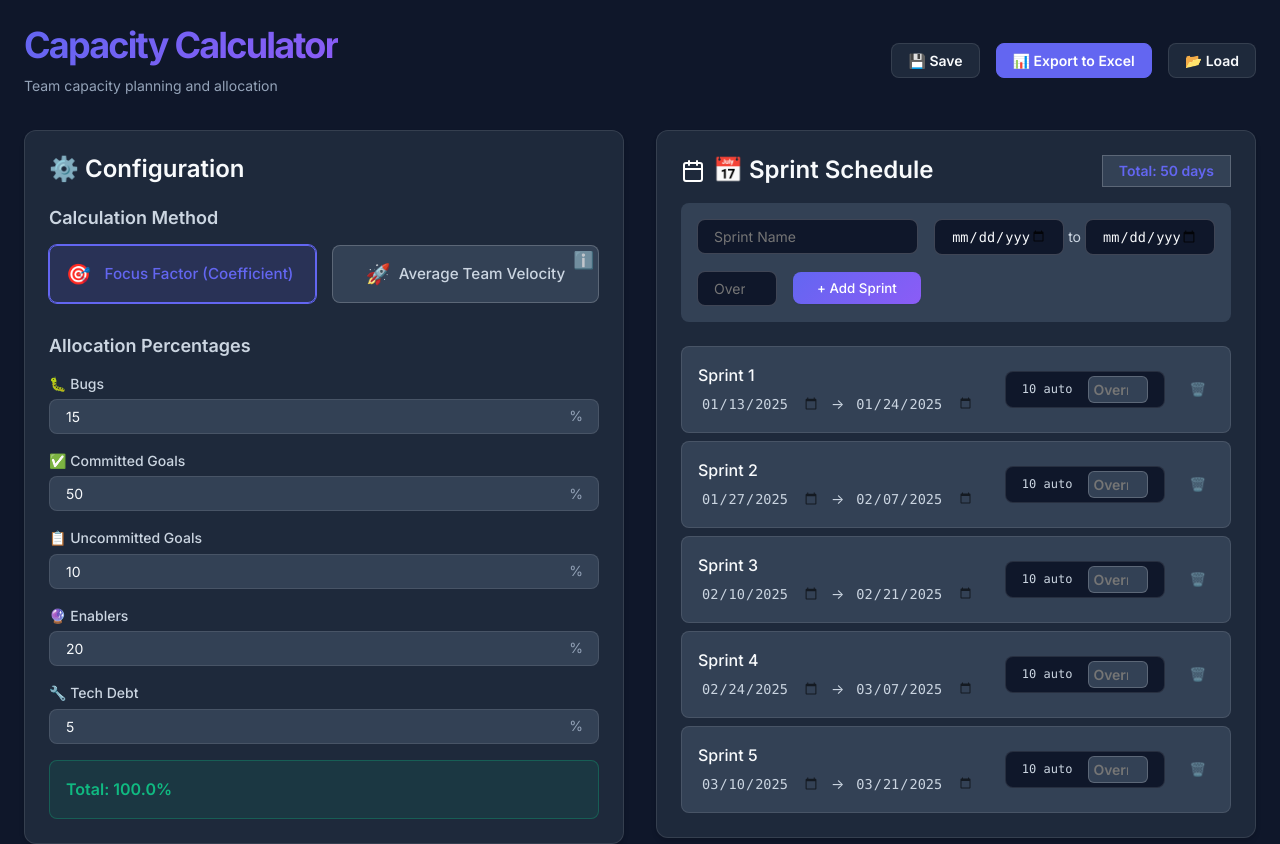
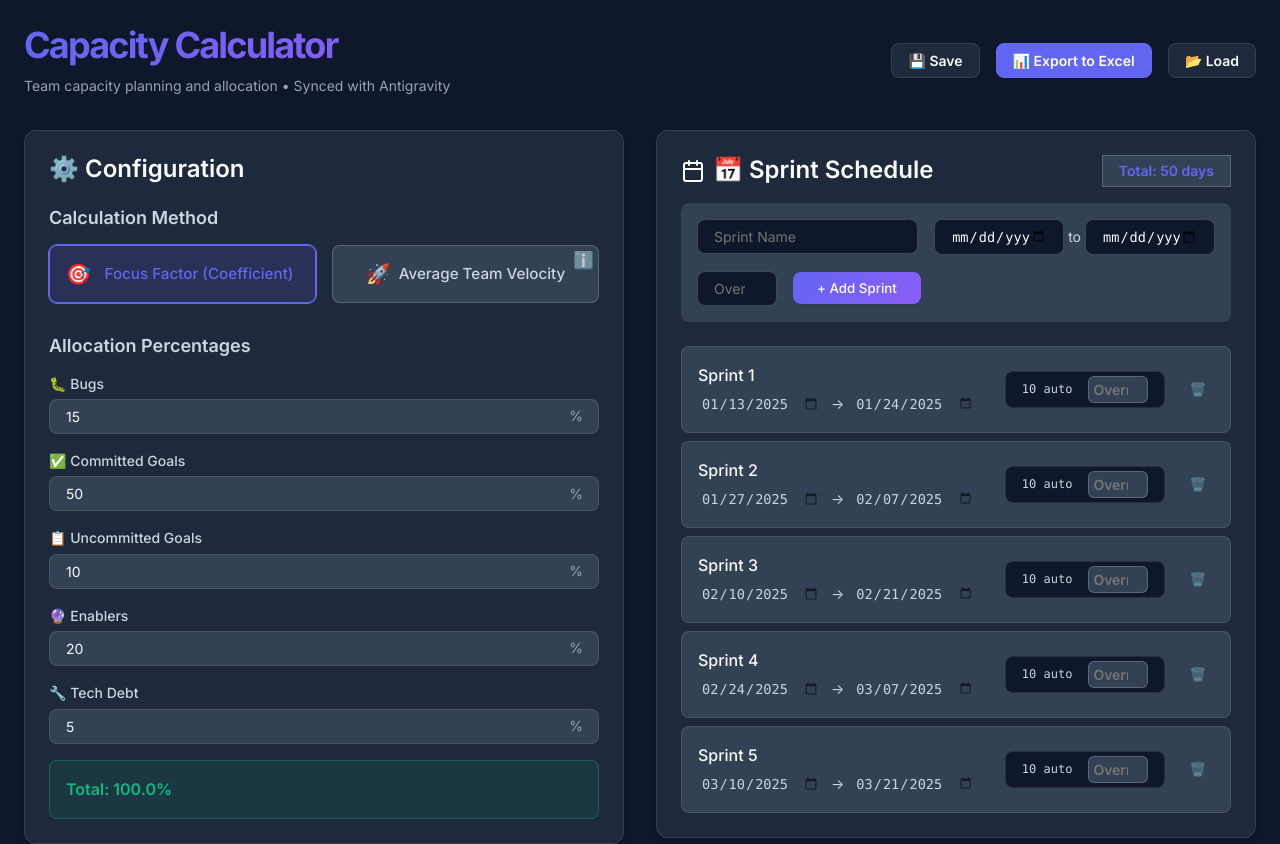
Before and after one commit to RomanPetukhov/capacity-calculator, a React (Vite) app: page / in a window 1280 px wide. Shown: the top 844 px of the page. Built offline with nearby package versions, Linux system fonts and the light colour scheme.

Commit message:
docs: sync with Antigravity via MCP

```diff
--- a/src/App.jsx
+++ b/src/App.jsx
@@ -249,7 +249,7 @@ function App() {
       <header className="app-header">
         <div className="header-content">
           <h1 className="gradient-text">Capacity Calculator</h1>
-          <p className="header-subtitle">Team capacity planning and allocation</p>
+          <p className="header-subtitle">Team capacity planning and allocation • Synced with Antigravity</p>
         </div>
         <div className="header-controls">
           <button className="action-btn" onClick={handleSave}>
```
